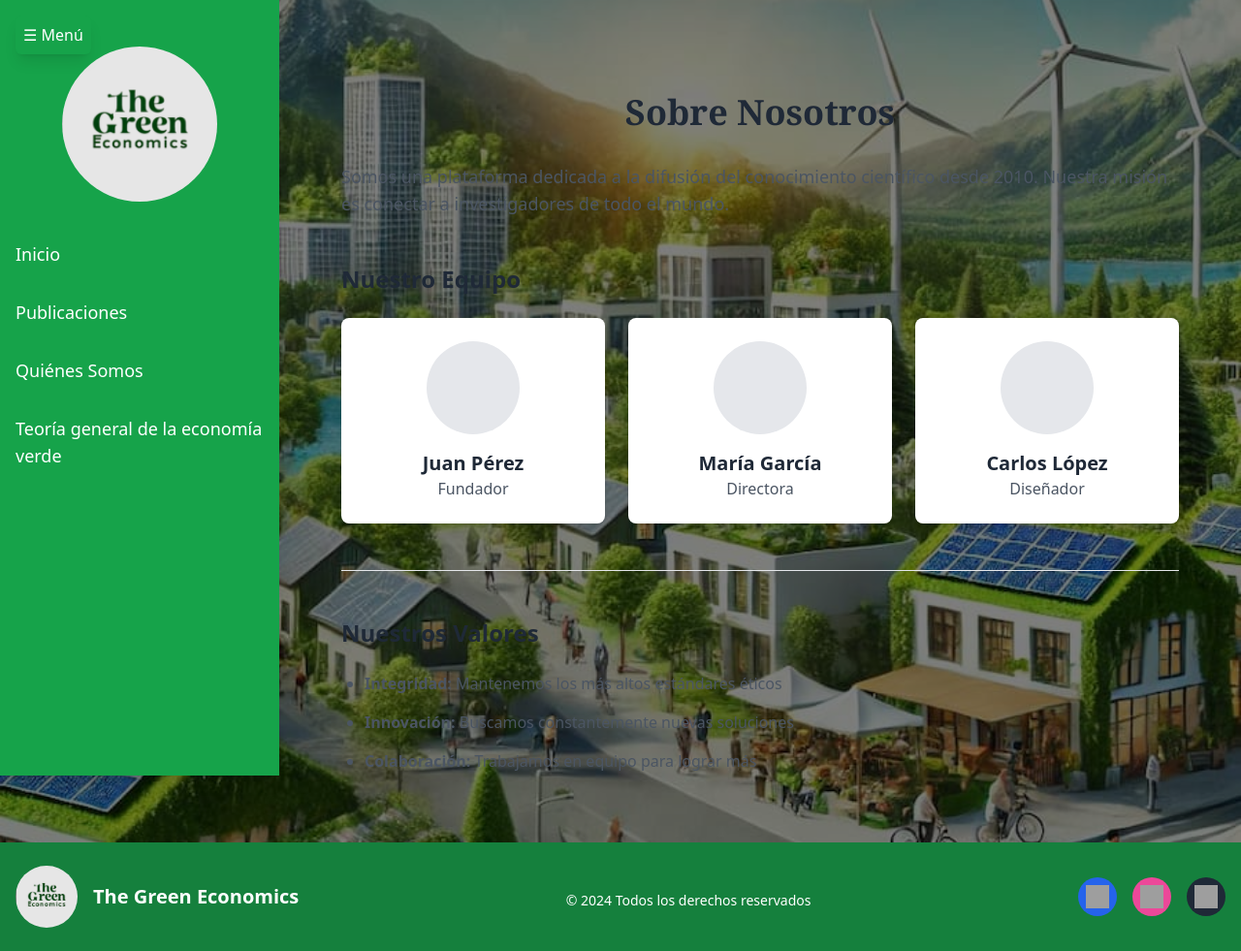
After one commit to JulioChureo/TheGreenEconomics, a Django app: page /about/ in a window 1280 px wide. The commit adds this page. Shown: the whole page at 97% size. Run offline with Django 5.2, Linux system fonts and the light colour scheme; some libraries are stand-ins or nearby versions; grey boxes are pictures that could not be loaded.

Commit message:
creación about

```diff
--- a/GreenEconomics/GreenEconomics/urls.py
+++ b/GreenEconomics/GreenEconomics/urls.py
@@ -2,14 +2,15 @@ from django.contrib import admin
 from django.urls import path, include
 from django.conf import settings
 from django.conf.urls.static import static
+from Journals.views import AboutView
 
 urlpatterns = [
-    path('admin/', admin.site.urls),  # Ruta para la administración
-    path('journals/', include('Journals.urls')),  # Ruta para la app Journals
-    path('admin-app/', include('Admin.urls')),  # Ruta para la app Admin
-    path('', include('Journals.urls')),  # Redirige la raíz a Journals
-]
+    path('admin/', admin.site.urls),
+    path('admin-app/', include('Admin.urls')),
 
-# Servir archivos estáticos y media en desarrollo
-if settings.DEBUG:
-    urlpatterns += static(settings.MEDIA_URL, document_root=settings.MEDIA_ROOT)
+    # About debe estar ANTES del patrón de slug
+    path('about/', AboutView.as_view(), name='about'),
+
+    # Journals URLs
+    path('', include('Journals.urls')),  # Esto debe ir después de about/
+] + static(settings.MEDIA_URL, document_root=settings.MEDIA_ROOT)
--- a/GreenEconomics/Journals/urls.py
+++ b/GreenEconomics/Journals/urls.py
@@ -1,6 +1,6 @@
 # public/urls.py
 from django.urls import path
-from .views import JournalListView, JournalDetailView
+from .views import JournalListView, JournalDetailView,AboutView
 
 urlpatterns = [
     path('', JournalListView.as_view(), name='journal_list'),
--- a/GreenEconomics/Journals/views.py
+++ b/GreenEconomics/Journals/views.py
@@ -2,6 +2,7 @@
 from django.shortcuts import render, get_object_or_404
 from django.views.generic import ListView, DetailView
 from Admin.models import JournalEntry
+from django.views.generic import TemplateView
 
 
 class JournalListView(ListView):
@@ -29,3 +30,15 @@ class JournalDetailView(DetailView):
 
     def get_object(self, queryset=None):
         return get_object_or_404(JournalEntry, slug=self.kwargs['slug'], estado='True')
+
+class AboutView(TemplateView):
+    template_name = 'about.html'  # Asegúrate que está en templates/about.html
+
+    def get_context_data(self, **kwargs):
+        context = super().get_context_data(**kwargs)
+        context['team_members'] = [
+            {'name': 'Juan Pérez', 'role': 'Fundador'},
+            {'name': 'María García', 'role': 'Directora'},
+            {'name': 'Carlos López', 'role': 'Diseñador'}
+        ]
+        return context
--- /dev/null
+++ b/GreenEconomics/templates/about.html
@@ -0,0 +1,55 @@
+<!-- templates/about.html -->
+{% extends 'base.html' %}
+{% load static %}
+
+{% block content %}
+<div class="max-w-4xl mx-auto px-4 py-8">
+    <!-- Encabezado -->
+    <h1 class="text-4xl font-serif font-bold text-gray-800 mb-8 text-center">
+        Sobre Nosotros
+    </h1>
+
+    <!-- Contenido principal -->
+    <div class="prose max-w-none">
+        <p class="text-lg text-gray-600 mb-6">
+            Somos una plataforma dedicada a la difusión del conocimiento científico
+            desde 2010. Nuestra misión es conectar a investigadores de todo el mundo.
+        </p>
+
+        <!-- Sección del equipo -->
+        <div class="mt-12">
+            <h2 class="text-2xl font-semibold text-gray-800 mb-6">Nuestro Equipo</h2>
+
+            <div class="grid md:grid-cols-3 gap-6">
+                {% for member in team_members %}
+                <div class="bg-white p-6 rounded-lg shadow-md">
+                    <div class="text-center">
+                        <div class="mb-4">
+                            <div class="bg-gray-200 w-24 h-24 rounded-full mx-auto"></div>
+                        </div>
+                        <h3 class="text-xl font-semibold text-gray-800">{{ member.name }}</h3>
+                        <p class="text-gray-600">{{ member.role }}</p>
+                    </div>
+                </div>
+                {% endfor %}
+            </div>
+        </div>
+
+        <!-- Sección de valores -->
+        <div class="mt-12 border-t pt-12">
+            <h2 class="text-2xl font-semibold text-gray-800 mb-6">Nuestros Valores</h2>
+            <ul class="list-disc pl-6 space-y-4">
+                <li class="text-gray-600">
+                    <span class="font-semibold">Integridad:</span> Mantenemos los más altos estándares éticos
+                </li>
+                <li class="text-gray-600">
+                    <span class="font-semibold">Innovación:</span> Buscamos constantemente nuevas soluciones
+                </li>
+                <li class="text-gray-600">
+                    <span class="font-semibold">Colaboración:</span> Trabajamos en equipo para lograr más
+                </li>
+            </ul>
+        </div>
+    </div>
+</div>
+{% endblock %}
--- a/GreenEconomics/templates/base.html
+++ b/GreenEconomics/templates/base.html
@@ -48,7 +48,7 @@
 			<a href="#" class="rounded-md px-4 py-2 text-lg font-medium text-white hover:bg-green-700 transition duration-300">Inicio</a>
 			<a href="#" class="rounded-md px-4 py-2 text-lg font-medium text-white hover:bg-green-700 transition duration-300">Publicaciones</a>
 			<a href="#" class="rounded-md px-4 py-2 text-lg font-medium text-white hover:bg-green-700 transition duration-300">Quiénes Somos</a>
-			<a href="#" class="rounded-md px-4 py-2 text-lg font-medium text-white hover:bg-green-700 transition duration-300">Publicación de libro</a>
+			<a href="#" class="rounded-md px-4 py-2 text-lg font-medium text-white hover:bg-green-700 transition duration-300">Teoría general de la economía verde</a>
 		</div>
     </nav>
 
--- a/GreenEconomics/templates/journals/index.html
+++ b/GreenEconomics/templates/journals/index.html
@@ -1,5 +1,10 @@
 {% extends "base.html" %}
 {% block content %}
+
+
+<h1 class="text-4xl md:text-6xl font-serif font-bold text-center text-white mb-12 tracking-tight">
+    Journals - Estudios cientificos
+</h1>
 <!-- Nuevas publicaciones-->
 <div class="max-w-7xl mx-auto py-8 px-4 sm:px-6 lg:px-8">
     <div class="grid grid-cols-1 md:grid-cols-2 gap-8">
```
